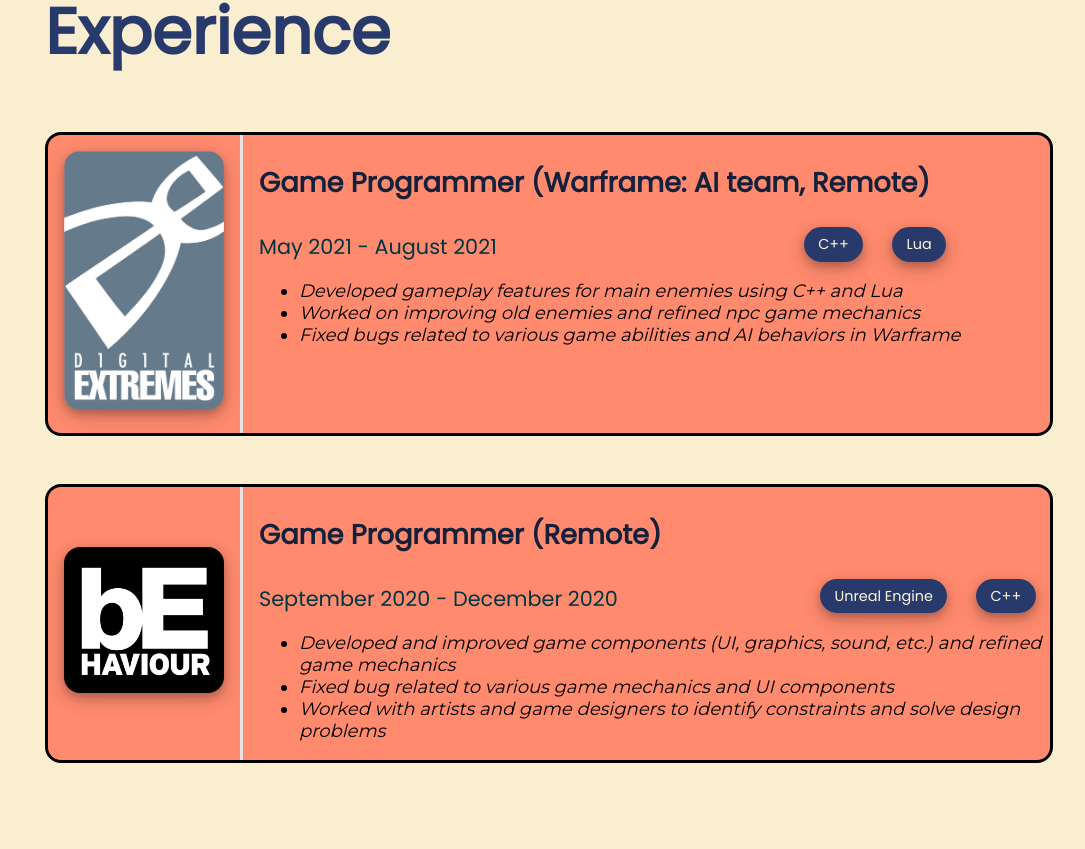
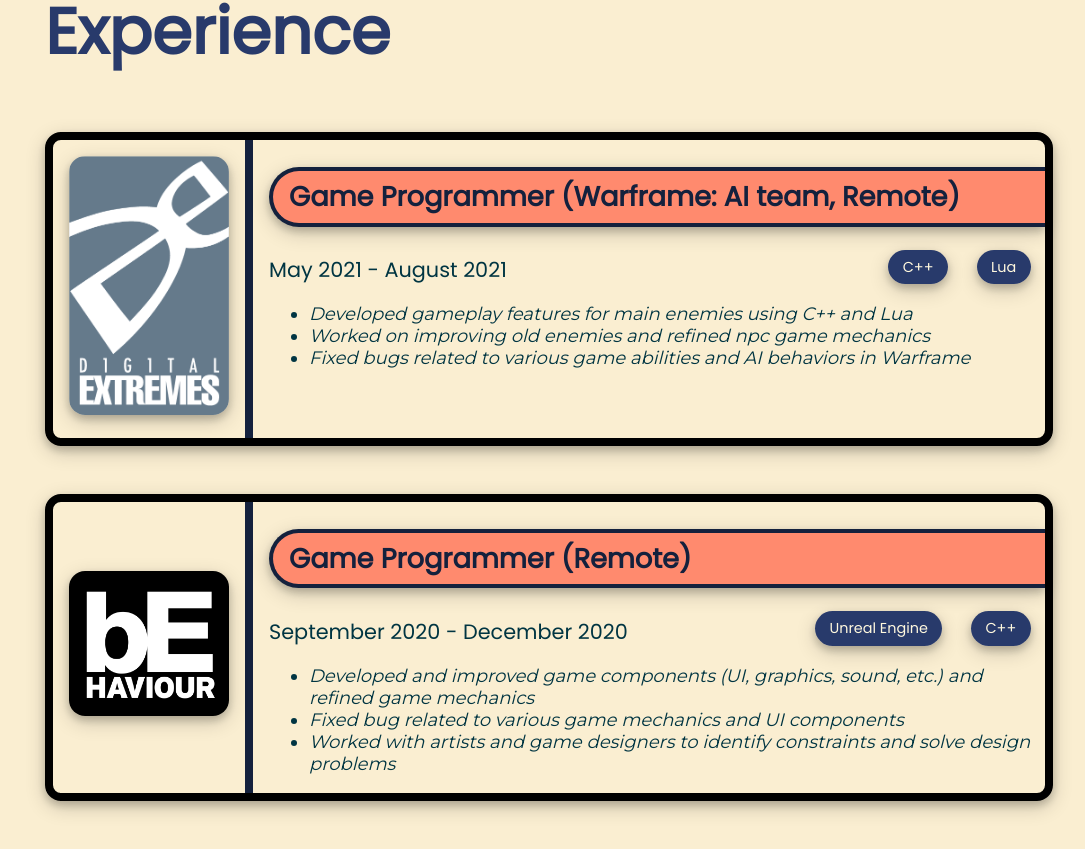
Before and after one commit to Vsparikh/Vsparikh.github.io, a React (Create React App) app: page / in a window 1280 px wide. Shown: the part 1936-2785 px from the top of the page, without its empty margins (195-1280 px from the left). Before the commit the page ends 2720 px from the top, so only its background shows below. Built offline with nearby package versions, Linux system fonts and the light colour scheme.

Commit message:
updated css for jobs

```diff
--- a/src/App.js
+++ b/src/App.js
@@ -4,71 +4,14 @@ import projectLogo from "./images/project.svg";
 import workLogo from "./images/workExp.svg";
 import contactLogo from "./images/contactMe.svg";
 
-import dElogo from "./images/DE.png";
-import bELogo from "./images/BE.png";
 
-import Job from "./Job";
+
 import { Navbar, NavItem } from "./components/Navbar";
 import Banner from "./components/Banner";
 import About from "./components/About";
 import WorkExp from "./components/WorkExp";
 
-const me = {
-  name: "Vrajang",
-  schoolYear: "third",
-  program: "Computer Science",
-  university: "University of Waterloo",
-};
-
-const languages = [
-  "React",
-  "Python",
-  "C#",
-  "C",
-  "C++",
-  "Scheme",
-  "Unreal Engine",
-  "Unity",
-  "Git",
-  "Linux",
-  "ARM x86",
-  "MIPS assembly",
-  "Lua",
-  "Javascript",
-  "Visual Studio",
-  "Perforce",
-  "MySQL",
-];
-
-const DE = new Job(
-  "Game Programmer (Warframe: AI team, Remote)",
-  "Digital Extremes Ltd.",
-  "https://www.digitalextremes.com/",
-  dElogo,
-  new Date(2021, 4),
-  new Date(2021, 7),
-  ["C++", "Lua"],
-  [
-    "Developed gameplay features for main enemies using C++ and Lua",
-    "Worked on improving old enemies and refined npc game mechanics",
-    "Fixed bugs related to various game abilities and AI behaviors in Warframe",
-  ]
-);
-
-const BE = new Job(
-  "Game Programmer (Remote)",
-  "Behaviour Interactive Inc.",
-  "https://www.bhvr.com/",
-  bELogo,
-  new Date(2020, 8),
-  new Date(2020, 11),
-  ["Unreal Engine", "C++"],
-  [
-    "Developed and improved game components (UI, graphics, sound, etc.) and refined game mechanics",
-    "Fixed bug related to various game mechanics and UI components",
-    "Worked with artists and game designers to identify constraints and solve design problems",
-  ]
-);
+import { me, languages, BE, DE } from "./data";
 
 function App() {
   return (
--- a/src/Job.js
+++ /dev/null
@@ -1,23 +0,0 @@
-class Job {
-  constructor(
-    title,
-    company,
-    companyLink,
-    logo,
-    startDate,
-    endDate,
-    tech,
-    discription
-  ) {
-    this.title = title;
-    this.company = company;
-    this.companyLink = companyLink;
-    this.logo = logo;
-    this.startDate = startDate;
-    this.endDate = endDate;
-    this.tech = tech;
-    this.discription = discription;
-  }
-}
-
-export default Job;
--- a/src/components/Projects.js
+++ b/src/components/Projects.js
@@ -0,0 +1,6 @@
+import react from "react";
+
+
+function Projects(props) {
+
+}
--- a/src/css/index.css
+++ b/src/css/index.css
@@ -435,9 +435,12 @@ p {
           flex-direction: row;
   border-style: solid;
   margin-bottom: 3rem;
-  background-color: var(--bg-primary);
+  -webkit-box-shadow: 0 4px 8px 0 rgba(0, 0, 0, 0.2), 0 6px 20px 0 rgba(0, 0, 0, 0.19);
+          box-shadow: 0 4px 8px 0 rgba(0, 0, 0, 0.2), 0 6px 20px 0 rgba(0, 0, 0, 0.19);
   margin-right: 2em;
   border-radius: 1rem;
+  border-color: var(--black);
+  border-width: 0.5rem;
 }
 
 .work-logo {
@@ -455,8 +458,8 @@ p {
   padding-right: 1rem;
   padding-top: 1rem;
   padding-bottom: 1rem;
-  border-width: 0.2rem;
-  border-color: var(--platinum);
+  border-width: 0.5rem;
+  border-color: var(--oxford-blue);
 }
 
 .work-link {
@@ -481,6 +484,7 @@ p {
 
 .work-content {
   margin-left: 1rem;
+  width: 100%;
 }
 
 .job-info {
@@ -519,9 +523,24 @@ p {
           box-shadow: 0 4px 8px 0 rgba(0, 0, 0, 0.2), 0 6px 20px 0 rgba(0, 0, 0, 0.19);
 }
 
+.job-title {
+  padding: 0.3rem 1rem;
+  background-color: var(--bg-primary);
+  border-style: solid;
+  border-color: var(--oxford-blue);
+  border-radius: 2rem;
+  border-width: 0.25rem;
+  border-right-style: none;
+  border-top-right-radius: 0%;
+  border-bottom-right-radius: 0%;
+  -webkit-box-shadow: 0 4px 8px 0 rgba(0, 0, 0, 0.2), 0 6px 20px 0 rgba(0, 0, 0, 0.19);
+          box-shadow: 0 4px 8px 0 rgba(0, 0, 0, 0.2), 0 6px 20px 0 rgba(0, 0, 0, 0.19);
+}
+
 .job-discription {
   font-family: "Montserrat", sans-serif;
   font-size: large;
   font-style: italic;
+  color: var(--text-primary);
 }
 /*# sourceMappingURL=index.css.map */
--- a/src/css/index.scss
+++ b/src/css/index.scss
@@ -353,9 +353,11 @@ p {
   flex-direction: row;
   border-style: solid;
   margin-bottom: 3rem;
-  background-color: var(--bg-primary);
+  box-shadow: 0 4px 8px 0 rgba(0, 0, 0, 0.2), 0 6px 20px 0 rgba(0, 0, 0, 0.19);
   margin-right: 2em;
   border-radius: 1rem;
+  border-color: var(--black);
+  border-width: 0.5rem;
 }
 
 .work-logo {
@@ -367,8 +369,8 @@ p {
   padding-right: 1rem;
   padding-top: 1rem;
   padding-bottom: 1rem;
-  border-width: 0.2rem;
-  border-color: var(--platinum);
+  border-width: 0.5rem;
+  border-color: var(--oxford-blue);
 }
 .work-link {
   padding: 0;
@@ -386,6 +388,7 @@ p {
 
 .work-content {
   margin-left: 1rem;
+  width: 100%;
 }
 
 .job-info {
@@ -417,8 +420,25 @@ p {
   }
 }
 
+.job-title {
+  padding: 0.3rem 1rem;
+  background-color: var(--bg-primary);
+
+  border-style: solid;
+  border-color: var(--oxford-blue);
+  border-radius: 2rem;
+  border-width: 0.25rem;
+  border-right-style: none;
+  border-top-right-radius: 0%;
+  border-bottom-right-radius: 0%;
+  box-shadow: 0 4px 8px 0 rgba(0, 0, 0, 0.2), 0 6px 20px 0 rgba(0, 0, 0, 0.19);
+
+}
+
+
 .job-discription {
   font-family: "Montserrat", sans-serif;
   font-size: large;
   font-style: italic;
+  color: var(--text-primary);
 }
--- /dev/null
+++ b/src/data.js
@@ -0,0 +1,83 @@
+import dElogo from "./images/DE.png";
+import bELogo from "./images/BE.png";
+
+class Job {
+  constructor(
+    title,
+    company,
+    companyLink,
+    logo,
+    startDate,
+    endDate,
+    tech,
+    discription
+  ) {
+    this.title = title;
+    this.company = company;
+    this.companyLink = companyLink;
+    this.logo = logo;
+    this.startDate = startDate;
+    this.endDate = endDate;
+    this.tech = tech;
+    this.discription = discription;
+  }
+}
+
+const me = {
+  name: "Vrajang",
+  schoolYear: "third",
+  program: "Computer Science",
+  university: "University of Waterloo",
+};
+
+const languages = [
+  "React",
+  "Python",
+  "C#",
+  "C",
+  "C++",
+  "Scheme",
+  "Unreal Engine",
+  "Unity",
+  "Git",
+  "Linux",
+  "ARM x86",
+  "MIPS assembly",
+  "Lua",
+  "Javascript",
+  "Visual Studio",
+  "Perforce",
+  "MySQL",
+];
+
+const DE = new Job(
+  "Game Programmer (Warframe: AI team, Remote)",
+  "Digital Extremes Ltd.",
+  "https://www.digitalextremes.com/",
+  dElogo,
+  new Date(2021, 4),
+  new Date(2021, 7),
+  ["C++", "Lua"],
+  [
+    "Developed gameplay features for main enemies using C++ and Lua",
+    "Worked on improving old enemies and refined npc game mechanics",
+    "Fixed bugs related to various game abilities and AI behaviors in Warframe",
+  ]
+);
+
+const BE = new Job(
+  "Game Programmer (Remote)",
+  "Behaviour Interactive Inc.",
+  "https://www.bhvr.com/",
+  bELogo,
+  new Date(2020, 8),
+  new Date(2020, 11),
+  ["Unreal Engine", "C++"],
+  [
+    "Developed and improved game components (UI, graphics, sound, etc.) and refined game mechanics",
+    "Fixed bug related to various game mechanics and UI components",
+    "Worked with artists and game designers to identify constraints and solve design problems",
+  ]
+);
+
+export { me, languages, BE, DE };
```
Also changed, not shown: 1 other file (tests, documents, lock files or other folders).
